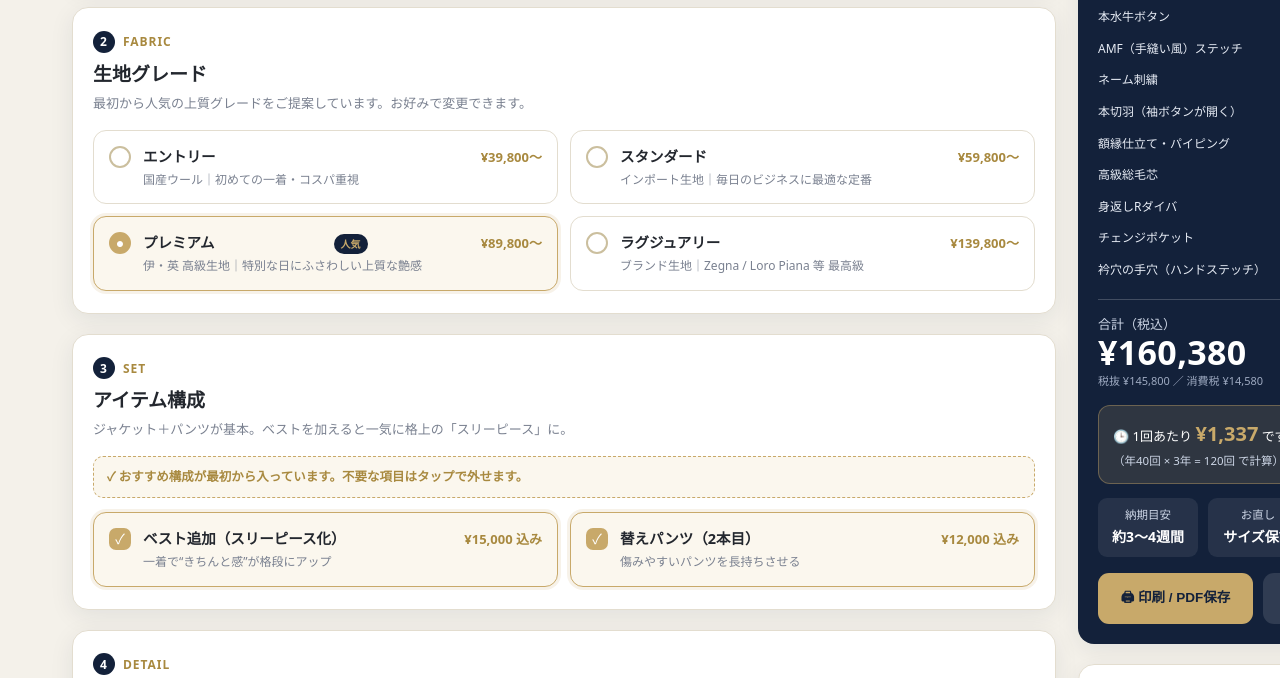
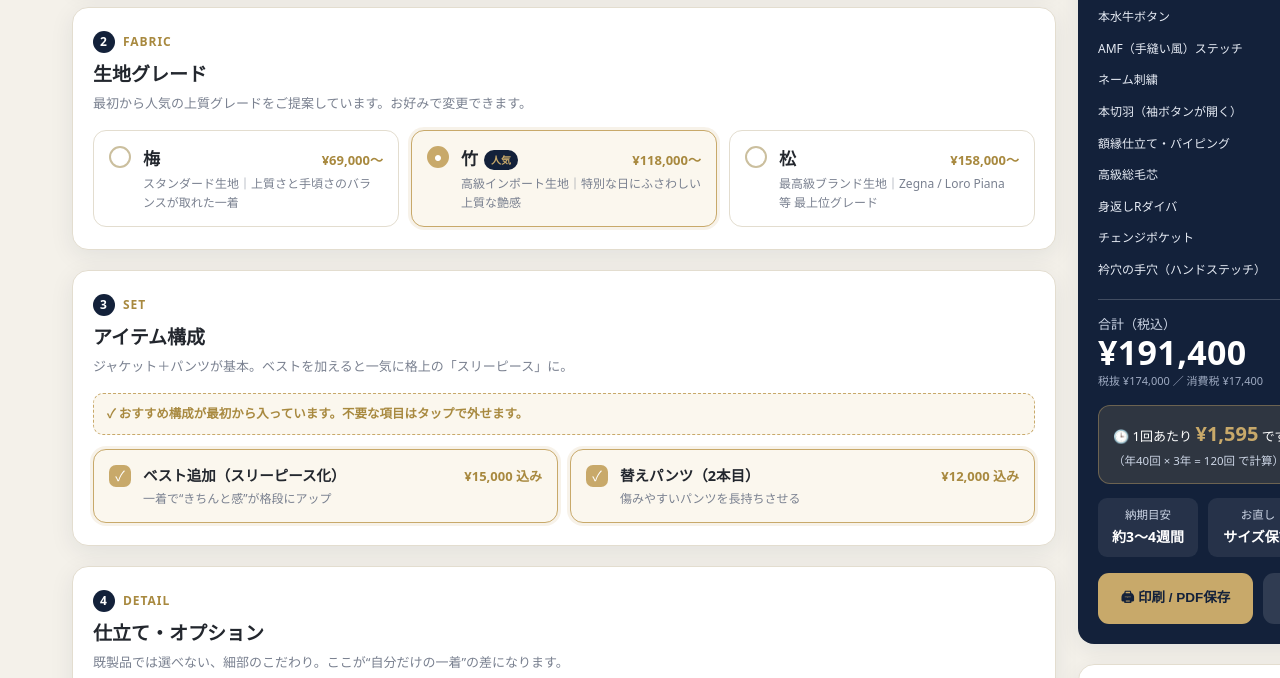
Before and after one commit to lastBet-official/order-suit-site, a plain HTML site: page index.html in a window 1280 px wide. Shown: the part 380-1058 px from the top of the page. Drawn offline with Linux system fonts and the light colour scheme.

Commit message:
Change fabric ranks to 松竹梅 (3 tiers: 69k/118k/158k)

```diff
--- a/index.html
+++ b/index.html
@@ -57,6 +57,8 @@
   /* ---------- option cards ---------- */
   .grid2{display:grid;grid-template-columns:1fr 1fr;gap:12px}
   @media(max-width:560px){.grid2{grid-template-columns:1fr}}
+  @media(min-width:561px){#fabrics{grid-template-columns:repeat(3,1fr)}}
+  #fabrics .nm .lbl{font-size:17px}
   .opt{border:1.5px solid var(--line);border-radius:13px;padding:14px 15px;cursor:pointer;
     display:flex;align-items:flex-start;gap:12px;background:#fff;transition:.12s;position:relative}
   .opt:hover{border-color:var(--gold)}
@@ -323,10 +325,9 @@
 const DEFAULTS = {
   shop:"", lead:"約3〜4週間", tax:10,
   fabrics:[
-    {id:"entry",   name:"エントリー", sub:"国産ウール",        price:39800, ds:"初めての一着・コスパ重視"},
-    {id:"standard",name:"スタンダード",sub:"インポート生地",   price:59800, ds:"毎日のビジネスに最適な定番"},
-    {id:"premium", name:"プレミアム", sub:"伊・英 高級生地",   price:89800, ds:"特別な日にふさわしい上質な艶感", rec:true},
-    {id:"luxury",  name:"ラグジュアリー",sub:"ブランド生地",    price:139800,ds:"Zegna / Loro Piana 等 最高級"},
+    {id:"ume",  name:"梅", sub:"スタンダード生地",   price:69000,  ds:"上質さと手頃さのバランスが取れた一着"},
+    {id:"take", name:"竹", sub:"高級インポート生地", price:118000, ds:"特別な日にふさわしい上質な艶感", rec:true},
+    {id:"matsu",name:"松", sub:"最高級ブランド生地", price:158000, ds:"Zegna / Loro Piana 等 最上位グレード"},
   ],
   items:[
     {id:"vest",  name:"ベスト追加（スリーピース化）", price:15000, ds:"一着で“きちんと感”が格段にアップ"},
@@ -349,7 +350,7 @@ const DEFAULTS = {
 /* シーン別プリセット（生地ID・ONにする項目・着用回数・トーク） */
 const SCENES = [
   {id:"wedding", emj:"💍", nm:"結婚式・新郎", ds:"主役/参列",
-    fabric:"premium", on:["vest","lining","button","name"], wears:25,
+    fabric:"matsu", on:["vest","lining","button","name"], wears:25,
     label:"結婚式・フォーマルの主役にふさわしい一着",
     pitch:[
       "一生の記念。写真にずっと残るからこそ、生地の艶とフィット感で差が出ます。",
@@ -357,7 +358,7 @@ const SCENES = [
       "内側のネーム刺繍に挙式日を入れると、世界に一つの記念の一着になります。",
       "式の後はビジネスや二次会にも着回せて、レンタルより結果的にお得です。"]},
   {id:"job", emj:"🎓", nm:"就活・新社会人", ds:"第一印象",
-    fabric:"standard", on:[], wears:120,
+    fabric:"ume", on:[], wears:120,
     label:"清潔感と信頼感で第一印象を勝ち取る一着",
     pitch:[
       "面接は最初の数秒が勝負。体に合ったスーツは「きちんとした人」の印象を作ります。",
@@ -365,7 +366,7 @@ const SCENES = [
       "毎日着るものだから、替えパンツを足すと長持ちして経済的です。",
       "無地のネイビー/チャコールなら、入社後もそのまま使えます。"]},
   {id:"business", emj:"💼", nm:"ビジネス毎日", ds:"勝負服",
-    fabric:"standard", on:["pants2","amf"], wears:150,
+    fabric:"take", on:["pants2","amf"], wears:150,
     label:"毎日着るからこそ妥協できない、相棒の一着",
     pitch:[
       "週5で着るなら、1回あたりのコストは驚くほど安くなります（下の数字をご覧ください）。",
@@ -373,7 +374,7 @@ const SCENES = [
       "肩や腹回りのストレスがない一着は、長時間の商談でも疲れません。",
       "信頼を勝ち取る場面で、“きちんとした人”という印象が武器になります。"]},
   {id:"ceremony", emj:"🥂", nm:"記念日・式典", ds:"特別な日",
-    fabric:"premium", on:["vest","lining","button","frame"], wears:15,
+    fabric:"matsu", on:["vest","lining","button","frame"], wears:15,
     label:"人生の節目を格上げする、特別な一着",
     pitch:[
       "叙勲・式典・パーティーなど、“見られる日”は生地の格がそのまま印象になります。",
@@ -417,7 +418,7 @@ function renderFabrics(){
     <div class="opt radio ${state.fabric===f.id?'on':''}" data-fab="${f.id}">
       <div class="mark">${state.fabric===f.id?'●':''}</div>
       <div class="body">
-        <div class="nm">${f.name}${f.rec?'<span class="badge">人気</span>':''}<span class="pr">¥${yen(f.price)}〜</span></div>
+        <div class="nm"><span class="lbl">${f.name}${f.rec?'<span class="badge">人気</span>':''}</span><span class="pr">¥${yen(f.price)}〜</span></div>
         <div class="ds">${f.sub}｜${f.ds}</div>
       </div>
     </div>`).join("");
```
